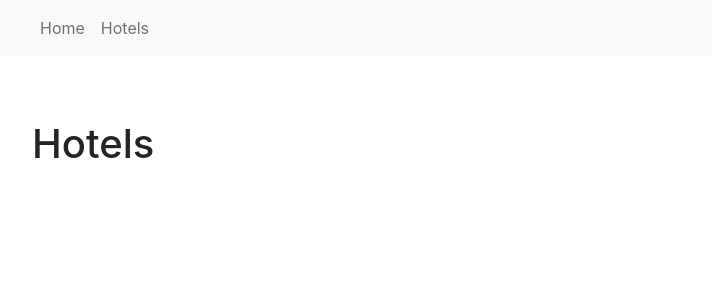
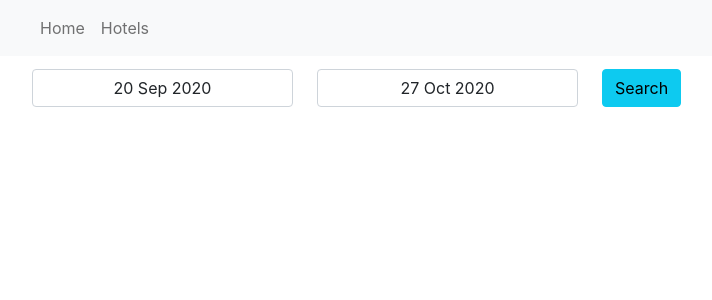
Before and after one commit to nayeftechno/hotels-list, a Next.js app: page /hotels in a window 1280 px wide. Shown: the top 300 px of the page, without its empty margins (50-762 px from the left). Built offline with nearby package versions, Linux system fonts and the light colour scheme.

Commit message:
Commit Changes
Commit Changes

```diff
--- a/pages/hotels/index.js
+++ b/pages/hotels/index.js
@@ -1,10 +1,76 @@
+import { useContext } from "react";
 import GetMeta from "../../src/components/GetMeta";
+import { HotelsContext } from "../../src/contexts/HotelsContexts";
+import StartDatePicker from "../../src/components/StartDatePicker";
+import EndDatePicker from "../../src/components/EndDatePicker";
+import LoadingGif from "../../src/components/LoadingGif";
+import SearchResultList from "../../src/components/SearchResultList";
 function Hotels() {
+  const { loading, isSearchTriggered, hotels, error, searchHotelsBasedDates } =
+    useContext(HotelsContext);
   return (
     <>
       <GetMeta title="List" />
-      <h1>Hotels</h1>
+      {renderSearchContent()}
+      {renderSearchResult()}
     </>
   );
+  function renderSearchContent() {
+    return (
+      <div className="row">
+        <div className="col-md-3">
+          <div className="form-group">
+            <StartDatePicker />
+          </div>
+        </div>
+        <div className="col-md-3">
+          <div className="form-group">
+            <EndDatePicker />
+          </div>
+        </div>
+        <div className="col-md-3">
+          <div className="form-group">
+            <button className="btn btn-info" onClick={searchHotelsBasedDates}>
+              Search
+            </button>
+          </div>
+        </div>
+      </div>
+    );
+  }
+  function renderSearchResult() {
+    return (
+      <div className="row">
+        {loading ? (
+          renderLoading()
+        ) : (
+          <div className="col-md-12">
+            {hotels.length ? renderSearchList() : renderEmptyListOrError()}
+          </div>
+        )}
+      </div>
+    );
+  }
+  function renderLoading() {
+    return (
+      <div className="col-md-12 text-center loading-gif-margin">
+        <LoadingGif />
+      </div>
+    );
+  }
+  function renderSearchList() {
+    return <SearchResultList hotels={hotels} />;
+  }
+  function renderEmptyListOrError() {
+    return (
+      <>
+        {isSearchTriggered && !error ? (
+          <h5>No Hotels Found</h5>
+        ) : (
+          <h5>{error}</h5>
+        )}
+      </>
+    );
+  }
 }
 export default Hotels;
--- a/src/components/LoadingGif.js
+++ b/src/components/LoadingGif.js
@@ -1,14 +1,7 @@
-// import loaderGif from "../../assets/img/loader.gif";
 import Image from "next/image";
 function LoadingGif() {
   return (
-    <Image
-      className="img-gif"
-      src="/img/loader.gif"
-      width={50}
-      height={50}
-      alt="loading...."
-    />
+    <Image src="/img/loader.gif" width={50} height={50} alt="loading...." />
   );
 }
 export default LoadingGif;
--- a/styles/globals.css
+++ b/styles/globals.css
@@ -17,7 +17,7 @@ a {
 
 .app-container,
 .row-container {
-  padding-top: 5%;
+  padding-top: 1%;
 }
 .center-content {
   text-align: center;
```
